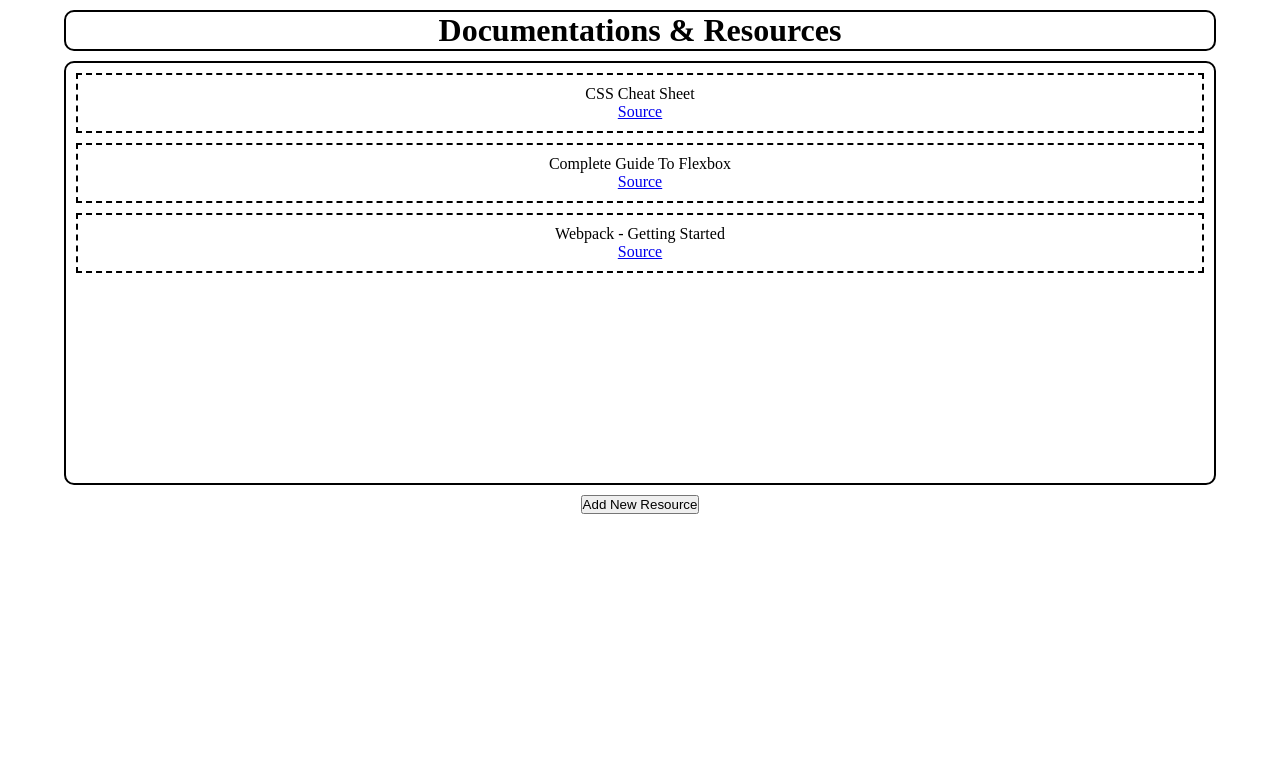
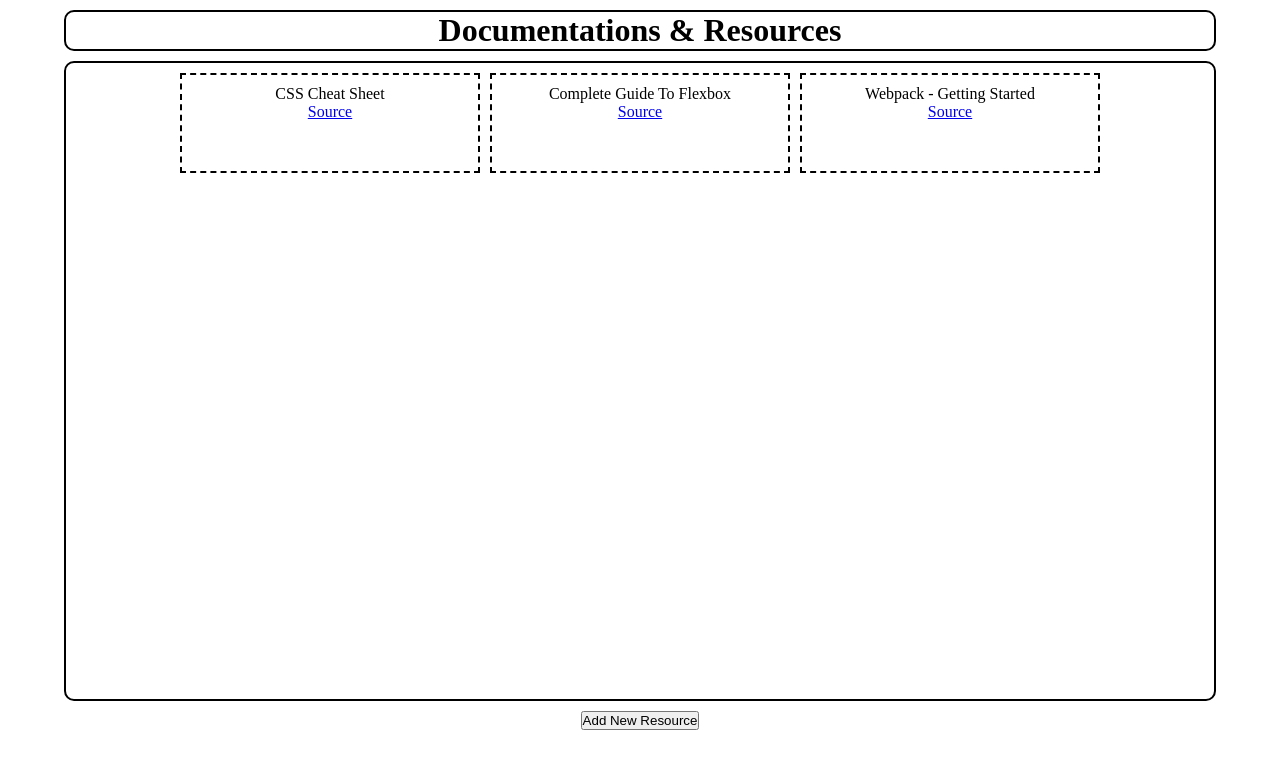
Before and after one commit to rcamach7/documentation-, a React (Create React App) app: page / in a window 1280 px wide. Shown: the top 768 px of the page. Built offline with nearby package versions, Linux system fonts and the light colour scheme.

Commit message:
adjusted note size and improved note container display

```diff
--- a/public/index.html
+++ b/public/index.html
@@ -8,7 +8,7 @@
       name="description"
       content="Web site created using create-react-app"
     />
-    <title>React App</title>
+    <title>Resource Hub</title>
   </head>
   <body>
     <noscript>You need to enable JavaScript to run this app.</noscript>
--- a/src/App.css
+++ b/src/App.css
@@ -25,37 +25,36 @@
   border-radius: 10px;
 }
 
-.DisplayData {
-  height: 50vh;
-
-  align-self: stretch;
-  text-align: center;
-
-  border: solid black 2px;
-  border-radius: 10px;
-}
-
 /* Add New Resource Section */
-
 form {
   display: none;
 }
 
 /* DisplayData and Note Properties */
+.DisplayData {
+  height: 80vh;
+  align-self: stretch;
+  text-align: center;
 
-.DisplayData {
   display: flex;
-  flex-direction: column;
-  align-items: center;
+  justify-content: center;
+  align-content: flex-start;
+  flex-wrap: wrap;
+
   gap: 10px;
+  padding: 10px;
 
-  padding: 10px;
+  border: solid black 2px;
+  border-radius: 10px;
+
+  overflow: scroll;
 }
 
 .Note {
-  align-self: stretch;
+  width: 300px;
+  height: 100px;
+
   padding: 10px;
-
   box-sizing: border-box;
 
   border: dashed black 2px;
```
